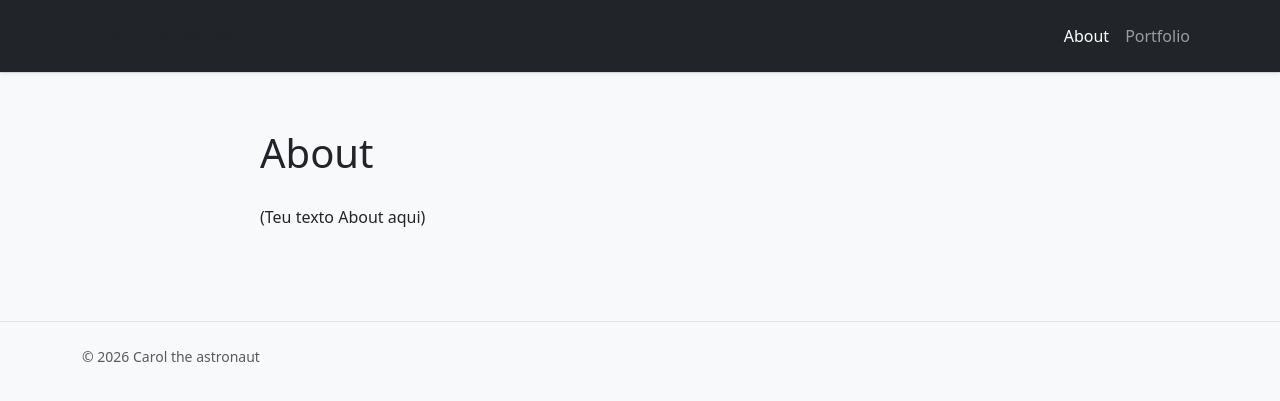
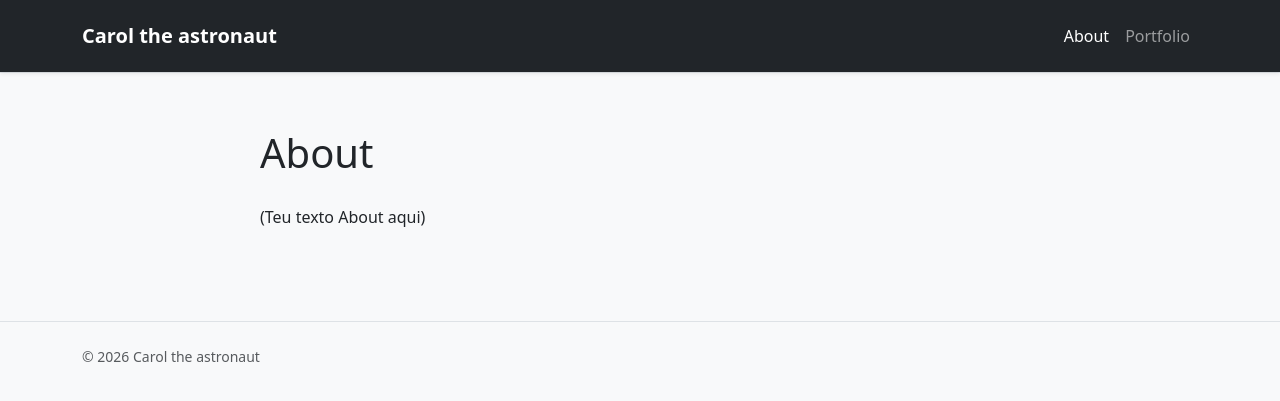
Before and after one commit to caroltheastronaut/blog, a Jekyll site: the page built from index.md, in a window 1280 px wide. Shown: the top 401 px of the page. Built offline with Jekyll 4.4.1, drawn with Linux system fonts in a browser that asks for light colours.

Commit message:
Update header.html

```diff
--- a/_includes/header.html
+++ b/_includes/header.html
@@ -1,7 +1,7 @@
 <header class="border-bottom">
   <nav class="navbar navbar-expand-lg bg-dark navbar-dark shadow-sm">
     <div class="container py-2">
-      <a class="navbar-brand fw-semibold text-dark text-decoration-none" href="{{ '/' | relative_url }}">
+      <a class="navbar-brand fw-semibold text-white text-decoration-none" href="{{ '/' | relative_url }}">
         {{ site.title | escape }}
       </a>
 
```
